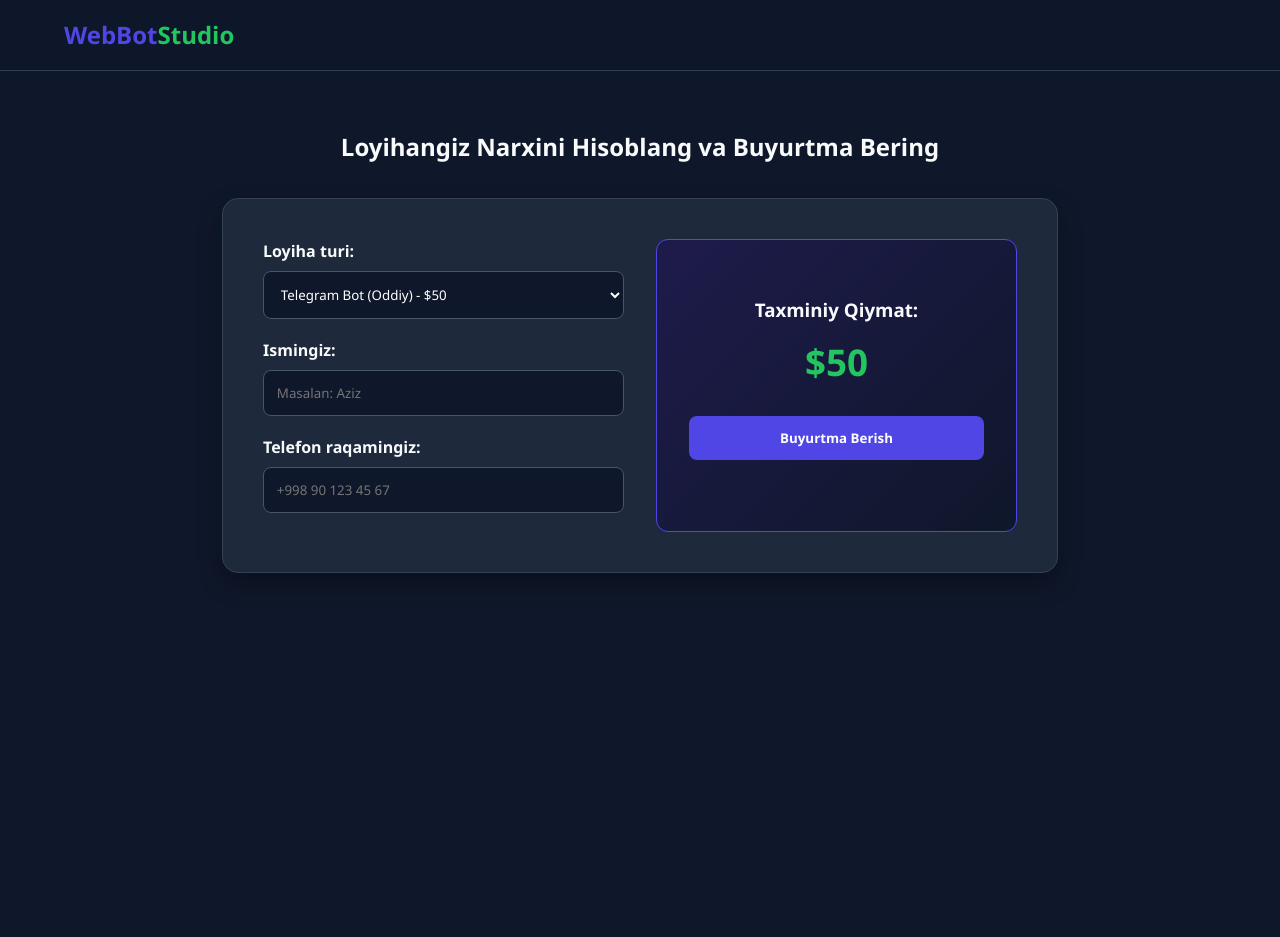
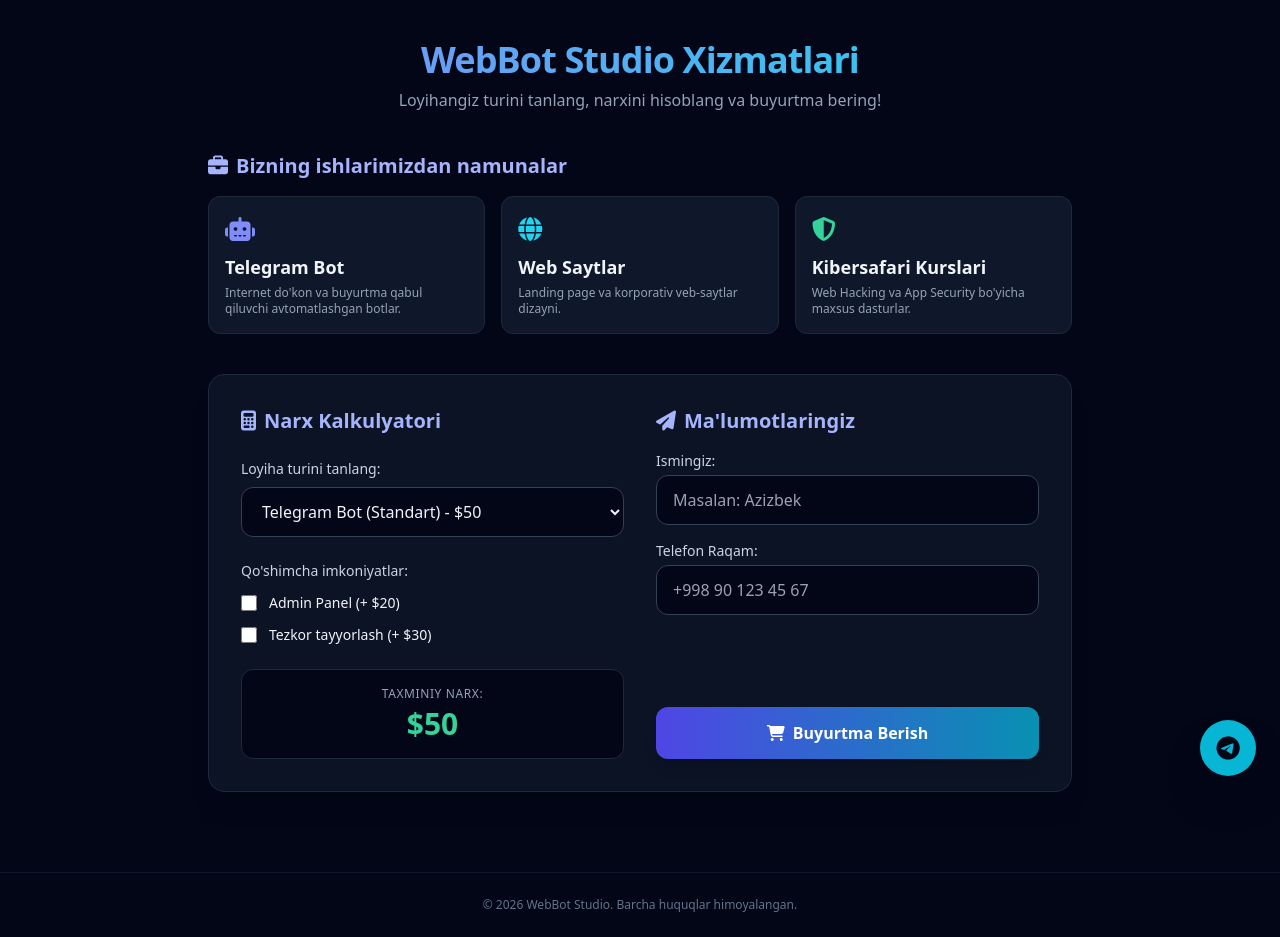
Before and after one commit to ilhomovelbek16-sy/webbot-studio, a plain HTML site: page index.html in a window 1280 px wide. Before the commit the page ends 800 px from the top, so only its background shows below. Drawn offline with nearby package versions, Linux system fonts and the light colour scheme.

Commit message:
Update index.html

```diff
--- a/index.html
+++ b/index.html
@@ -3,128 +3,221 @@
 <head>
     <meta charset="UTF-8">
     <meta name="viewport" content="width=device-width, initial-scale=1.0">
-    <title>WebBot Studio - Professional Buyurtma Tizimi</title>
-    <style>
-        :root {
-            --primary: #4f46e5;
-            --primary-dark: #4338ca;
-            --bg: #0f172a;
-            --card-bg: #1e293b;
-            --text: #f8fafc;
-            --text-muted: #94a3b8;
-            --accent: #22c55e;
-        }
-        * { margin: 0; padding: 0; box-sizing: border-box; font-family: 'Segoe UI', Tahoma, sans-serif; }
-        body { background-color: var(--bg); color: var(--text); line-height: 1.6; }
-        header { background: rgba(15, 23, 42, 0.9); position: fixed; top: 0; width: 100%; display: flex; justify-content: space-between; padding: 1rem 5%; border-bottom: 1px solid #334155; z-index: 1000; }
-        .logo { font-size: 1.5rem; font-weight: bold; color: var(--primary); }
-        .logo span { color: var(--accent); }
-        .container { max-width: 900px; margin: 0 auto; padding: 8rem 2rem 4rem; }
-        .calculator { background-color: var(--card-bg); border-radius: 16px; padding: 2.5rem; border: 1px solid #334155; box-shadow: 0 10px 25px rgba(0,0,0,0.3); }
-        .calc-grid { display: grid; grid-template-columns: 1fr 1fr; gap: 2rem; }
-        @media(max-width: 768px) { .calc-grid { grid-template-columns: 1fr; } }
-        .calc-group { margin-bottom: 1.2rem; }
-        .calc-group label { display: block; margin-bottom: 0.4rem; font-weight: 600; }
-        .calc-group select, .calc-group input { width: 100%; padding: 0.8rem; background-color: #0f172a; border: 1px solid #475569; color: white; border-radius: 8px; }
-        .total-box { background: linear-gradient(135deg, #1e1b4b, #0f172a); border: 1px solid var(--primary); border-radius: 12px; padding: 2rem; text-align: center; display: flex; flex-direction: column; justify-content: center; }
-        .total-price { font-size: 2.3rem; font-weight: bold; color: var(--accent); margin: 0.5rem 0; }
-        .btn { background-color: var(--primary); color: white; padding: 0.8rem 2rem; border: none; border-radius: 8px; font-weight: bold; cursor: pointer; transition: 0.3s; width: 100%; margin-top: 1rem; }
-        .btn:hover { background-color: var(--primary-dark); }
-        #statusMsg { margin-top: 1rem; font-size: 0.9rem; text-align: center; }
-    </style>
+    <title>WebBot Studio - Professional Buyurtma Markazi</title>
+    <!-- Tailwind CSS -->
+    <script src="https://cdn.tailwindcss.com"></script>
+    <!-- FontAwesome Icons -->
+    <link rel="stylesheet" href="https://cdnjs.cloudflare.com/ajax/libs/font-awesome/6.4.0/css/all.min.css">
 </head>
-<body>
+<body class="bg-slate-950 text-slate-100 min-h-screen flex flex-col justify-between selection:bg-indigo-500 selection:text-white">
 
-    <header>
-        <div class="logo">WebBot<span>Studio</span></div>
-    </header>
+    <!-- Asosiy qism -->
+    <main class="max-w-4xl mx-auto px-4 py-10 w-full">
 
-    <div class="container">
-        <h2 style="text-align: center; margin-bottom: 2rem;">Loyihangiz Narxini Hisoblang va Buyurtma Bering</h2>
-        <div class="calculator">
-            <div class="calc-grid">
+        <!-- Sarlavha -->
+        <header class="text-center mb-10">
+            <h1 class="text-3xl md:text-4xl font-extrabold tracking-tight mb-2 text-transparent bg-clip-text bg-gradient-to-r from-indigo-400 to-cyan-400">
+                WebBot Studio Xizmatlari
+            </h1>
+            <p class="text-slate-400 text-sm md:text-base">Loyihangiz turini tanlang, narxini hisoblang va buyurtma bering!</p>
+        </header>
+
+        <!-- Portfolio Galereyasi (Oldingi ishlar) -->
+        <section class="mb-10">
+            <h2 class="text-xl font-bold mb-4 flex items-center gap-2 text-indigo-300">
+                <i class="fa-solid fa-briefcase"></i> Bizning ishlarimizdan namunalar
+            </h2>
+            <div class="grid grid-cols-1 md:grid-cols-3 gap-4">
+                <div class="bg-slate-900 border border-slate-800 p-4 rounded-xl hover:border-indigo-500 transition">
+                    <div class="text-indigo-400 text-2xl mb-2"><i class="fa-solid fa-robot"></i></div>
+                    <h3 class="font-bold text-lg mb-1">Telegram Bot</h3>
+                    <p class="text-slate-400 text-xs">Internet do'kon va buyurtma qabul qiluvchi avtomatlashgan botlar.</p>
+                </div>
+                <div class="bg-slate-900 border border-slate-800 p-4 rounded-xl hover:border-indigo-500 transition">
+                    <div class="text-cyan-400 text-2xl mb-2"><i class="fa-solid fa-globe"></i></div>
+                    <h3 class="font-bold text-lg mb-1">Web Saytlar</h3>
+                    <p class="text-slate-400 text-xs">Landing page va korporativ veb-saytlar dizayni.</p>
+                </div>
+                <div class="bg-slate-900 border border-slate-800 p-4 rounded-xl hover:border-indigo-500 transition">
+                    <div class="text-emerald-400 text-2xl mb-2"><i class="fa-solid fa-shield-halved"></i></div>
+                    <h3 class="font-bold text-lg mb-1">Kibersafari Kurslari</h3>
+                    <p class="text-slate-400 text-xs">Web Hacking va App Security bo'yicha maxsus dasturlar.</p>
+                </div>
+            </div>
+        </section>
+
+        <!-- Kalkulyator va Buyurtma Formasi -->
+        <div class="grid grid-cols-1 md:grid-cols-2 gap-8 bg-slate-900/80 border border-slate-800 p-6 md:p-8 rounded-2xl shadow-xl backdrop-blur-md">
+
+            <!-- Chap tomon: Kalkulyator va sozlamalar -->
+            <div class="space-y-6">
+                <h2 class="text-xl font-bold text-indigo-300 flex items-center gap-2">
+                    <i class="fa-solid fa-calculator"></i> Narx Kalkulyatori
+                </h2>
+
                 <div>
-                    <div class="calc-group">
-                        <label>Loyiha turi:</label>
-                        <select id="projectType" onchange="calculateTotal()">
-                            <option value="Telegram Bot (Oddiy) - $50">Telegram Bot (Oddiy) - $50</option>
-                            <option value="Telegram Bot (Internet do'kon) - $120">Telegram Bot (Internet do'kon) - $120</option>
-                            <option value="Landing Page - $80">Landing Page (Bir sahifali sayt) - $80</option>
-                            <option value="Korporativ Veb-sayt - $200">Korporativ Veb-sayt - $200</option>
-                        </select>
+                    <label class="block text-sm font-medium mb-2 text-slate-300">Loyiha turini tanlang:</label>
+                    <select id="projectType" class="w-full bg-slate-950 border border-slate-700 rounded-xl px-4 py-3 text-slate-100 focus:outline-none focus:border-indigo-500 transition">
+                        <option value="Telegram Bot (Standart)" data-price="50">Telegram Bot (Standart) - $50</option>
+                        <option value="Landing Page Veb-sayt" data-price="80">Landing Page Veb-sayt - $80</option>
+                        <option value="Internet Do'kon" data-price="150">Internet Do'kon - $150</option>
+                        <option value="Web Hacking Kursi" data-price="100">Web Hacking Kursi - $100</option>
+                    </select>
+                </div>
+
+                <!-- Qo'shimcha opsiyalar -->
+                <div class="space-y-3">
+                    <label class="block text-sm font-medium text-slate-300">Qo'shimcha imkoniyatlar:</label>
+                    <label class="flex items-center gap-3 text-sm cursor-pointer">
+                        <input type="checkbox" value="20" data-name="Admin Panel" class="addon-checkbox w-4 h-4 accent-indigo-500 rounded">
+                        <span>Admin Panel (+ $20)</span>
+                    </label>
+                    <label class="flex items-center gap-3 text-sm cursor-pointer">
+                        <input type="checkbox" value="30" data-name="Tezkor Muddat" class="addon-checkbox w-4 h-4 accent-indigo-500 rounded">
+                        <span>Tezkor tayyorlash (+ $30)</span>
+                    </label>
+                </div>
+
+                <!-- Narx ko'rsatish bloki -->
+                <div class="bg-slate-950 border border-slate-800 p-4 rounded-xl text-center">
+                    <span class="text-xs text-slate-400 uppercase tracking-wider block mb-1">Taxminiy Narx:</span>
+                    <div id="totalPriceDisplay" class="text-3xl font-extrabold text-emerald-400">$50</div>
+                </div>
+            </div>
+
+            <!-- O'ng tomon: Forma -->
+            <form id="orderForm" class="space-y-4 flex flex-col justify-between">
+                <div class="space-y-4">
+                    <h2 class="text-xl font-bold text-indigo-300 flex items-center gap-2">
+                        <i class="fa-solid fa-paper-plane"></i> Ma'lumotlaringiz
+                    </h2>
+
+                    <div>
+                        <label class="block text-sm font-medium mb-1 text-slate-300">Ismingiz:</label>
+                        <input type="text" id="name" required placeholder="Masalan: Azizbek" class="w-full bg-slate-950 border border-slate-700 rounded-xl px-4 py-3 text-slate-100 focus:outline-none focus:border-indigo-500 transition">
                     </div>
-                    <div class="calc-group">
-                        <label>Ismingiz:</label>
-                        <input type="text" id="clientName" placeholder="Masalan: Aziz">
-                    </div>
-                    <div class="calc-group">
-                        <label>Telefon raqamingiz:</label>
-                        <input type="text" id="clientPhone" placeholder="+998 90 123 45 67">
+
+                    <div>
+                        <label class="block text-sm font-medium mb-1 text-slate-300">Telefon Raqam:</label>
+                        <input type="tel" id="phone" required placeholder="+998 90 123 45 67" class="w-full bg-slate-950 border border-slate-700 rounded-xl px-4 py-3 text-slate-100 focus:outline-none focus:border-indigo-500 transition">
                     </div>
                 </div>
 
-                <div class="total-box">
-                    <h3>Taxminiy Qiymat:</h3>
-                    <div class="total-price" id="totalPrice">$50</div>
-                    <button class="btn" onclick="sendOrder()">Buyurtma Berish</button>
-                    <div id="statusMsg"></div>
-                </div>
+                <button type="submit" id="submitBtn" class="w-full mt-6 bg-gradient-to-r from-indigo-600 to-cyan-600 hover:from-indigo-500 hover:to-cyan-500 text-white font-bold py-3.5 px-6 rounded-xl shadow-lg transition transform active:scale-95 flex items-center justify-center gap-2">
+                    <i class="fa-solid fa-cart-shopping"></i> Buyurtma Berish
+                </button>
+            </form>
+
+        </div>
+    </main>
+
+    <!-- Footer -->
+    <footer class="text-center py-6 text-slate-500 text-xs border-t border-slate-900 mt-10">
+        &copy; 2026 WebBot Studio. Barcha huquqlar himoyalangan.
+    </footer>
+
+    <!-- Floating Telegram Button -->
+    <a href="https://t.me/ilhomovelbek16_sy" target="_blank" class="fixed bottom-6 right-6 bg-cyan-500 hover:bg-cyan-400 text-slate-950 w-14 h-14 rounded-full flex items-center justify-center text-2xl shadow-2xl transition transform hover:scale-110 z-50" title="Biz bilan bog'lanish">
+        <i class="fa-brands fa-telegram"></i>
+    </a>
+
+    <!-- Success Modal Pop-up -->
+    <div id="successModal" class="fixed inset-0 bg-slate-950/80 backdrop-blur-sm hidden items-center justify-center z-50 p-4">
+        <div class="bg-slate-900 border border-slate-800 max-w-sm w-full p-6 rounded-2xl text-center shadow-2xl space-y-4">
+            <div class="w-16 h-16 bg-emerald-500/20 text-emerald-400 rounded-full flex items-center justify-center text-3xl mx-auto">
+                <i class="fa-solid fa-check"></i>
             </div>
+            <h3 class="text-xl font-bold text-white">Buyurtma Qabul qilindi!</h3>
+            <p class="text-slate-400 text-sm">Rahmat! Sizning buyurtmangiz muvaffaqiyatli yuborildi. Tez orada operatorimiz siz bilan bog'lanadi.</p>
+            <button onclick="closeModal()" class="w-full bg-indigo-600 hover:bg-indigo-500 text-white font-bold py-2.5 rounded-xl transition">
+                Tushunarli
+            </button>
         </div>
     </div>
 
+    <!-- JavaScript Logika -->
     <script>
-        // Narxlarni aniqlash lug'ati
-        const prices = {
-            "Telegram Bot (Oddiy) - $50": 50,
-            "Telegram Bot (Internet do'kon) - $120": 120,
-            "Landing Page - $80": 80,
-            "Korporativ Veb-sayt - $200": 200
-        };
+        const projectSelect = document.getElementById('projectType');
+        const checkboxes = document.querySelectorAll('.addon-checkbox');
+        const totalPriceDisplay = document.getElementById('totalPriceDisplay');
+        const orderForm = document.getElementById('orderForm');
+        const successModal = document.getElementById('successModal');
+        const phoneInput = document.getElementById('phone');
 
+        // Telefon raqamni maskalash (Avtomatik +998 formatlash)
+        phoneInput.addEventListener('input', function (e) {
+            let x = e.target.value.replace(/\D/g, '').match(/(\d{0,3})(\d{0,2})(\d{0,3})(\d{0,2})(\d{0,2})/);
+            e.target.value = !x[2] ? '+998 ' + x[1] : '+998 ' + '(' + x[1] + ') ' + x[2] + (x[3] ? '-' + x[3] : '') + (x[4] ? '-' + x[4] : '');
+        });
+
+        // Narxni hisoblash funksiyasi
         function calculateTotal() {
-            const val = document.getElementById('projectType').value;
-            const price = prices[val] || 50;
-            document.getElementById('totalPrice').innerText = '$' + price;
+            let basePrice = parseInt(projectSelect.selectedOptions[0].getAttribute('data-price')) || 0;
+            let addonsTotal = 0;
+            checkboxes.forEach(box => {
+                if (box.checked) {
+                    addonsTotal += parseInt(box.value);
+                }
+            });
+            let total = basePrice + addonsTotal;
+            totalPriceDisplay.textContent = '$' + total;
+            return '$' + total;
         }
 
-        async function sendOrder() {
-            const name = document.getElementById('clientName').value.trim();
-            const phone = document.getElementById('clientPhone').value.trim();
-            const projectType = document.getElementById('projectType').value;
-            const totalPrice = document.getElementById('totalPrice').innerText;
-            const statusMsg = document.getElementById('statusMsg');
+        projectSelect.addEventListener('change', calculateTotal);
+        checkboxes.forEach(box => box.addEventListener('change', calculateTotal));
 
-            if (!name || !phone) {
-                statusMsg.style.color = '#f87171';
-                statusMsg.innerText = 'Iltimos, ism va telefon raqamingizni kiriting!';
-                return;
+        // Formani yuborish
+        orderForm.addEventListener('submit', async function(e) {
+            e.preventDefault();
+
+            const submitBtn = document.getElementById('submitBtn');
+            submitBtn.disabled = true;
+            submitBtn.innerHTML = '<i class="fa-solid fa-spinner fa-spin"></i> Yuborilmoqda...';
+
+            let selectedProjectText = projectSelect.selectedOptions[0].value;
+            let addonsList = [];
+            checkboxes.forEach(box => {
+                if(box.checked) addonsList.push(box.getAttribute('data-name'));
+            });
+
+            if(addonsList.length > 0) {
+                selectedProjectText += " (" + addonsList.join(", ") + ")";
             }
 
-            statusMsg.style.color = '#94a3b8';
-            statusMsg.innerText = 'Buyurtma yuborilmoqda...';
+            const orderData = {
+                name: document.getElementById('name').value,
+                phone: phoneInput.value,
+                project_type: selectedProjectText,
+                total_price: totalPriceDisplay.textContent
+            };
 
             try {
-                // TO'G'RILANDI: Internetda ishlashi uchun nisbiy manzilga o'zgartirildi
                 const response = await fetch('/api/order', {
                     method: 'POST',
                     headers: { 'Content-Type': 'application/json' },
-                    body: JSON.stringify({ name, phone, project_type: projectType, total_price: totalPrice })
+                    body: JSON.stringify(orderData)
                 });
 
-                const result = await response.json();
                 if (response.ok) {
-                    statusMsg.style.color = '#4ade80';
-                    statusMsg.innerText = 'Rahmat! Buyurtmangiz qabul qilindi, tez orada bog‘lanamiz.';
-                    document.getElementById('clientName').value = '';
-                    document.getElementById('clientPhone').value = '';
+                    successModal.classList.remove('hidden');
+                    successModal.classList.add('flex');
+                    orderForm.reset();
+                    calculateTotal();
                 } else {
-                    throw new Error(result.detail || 'Xatolik yuz berdi');
+                    alert("Xatolik yuz berdi. Iltimos qaytadan urinib ko'ring.");
                 }
             } catch (error) {
-                statusMsg.style.color = '#f87171';
-                statusMsg.innerText = 'Xatolik: Server bilan aloqa yo\'q yoki backend ishga tushmagan.';
+                alert("Server bilan aloqa yo'q!");
+            } finally {
+                submitBtn.disabled = false;
+                submitBtn.innerHTML = '<i class="fa-solid fa-cart-shopping"></i> Buyurtma Berish';
             }
+        });
+
+        function closeModal() {
+            successModal.classList.remove('flex');
+            successModal.classList.add('hidden');
         }
     </script>
 </body>
```
